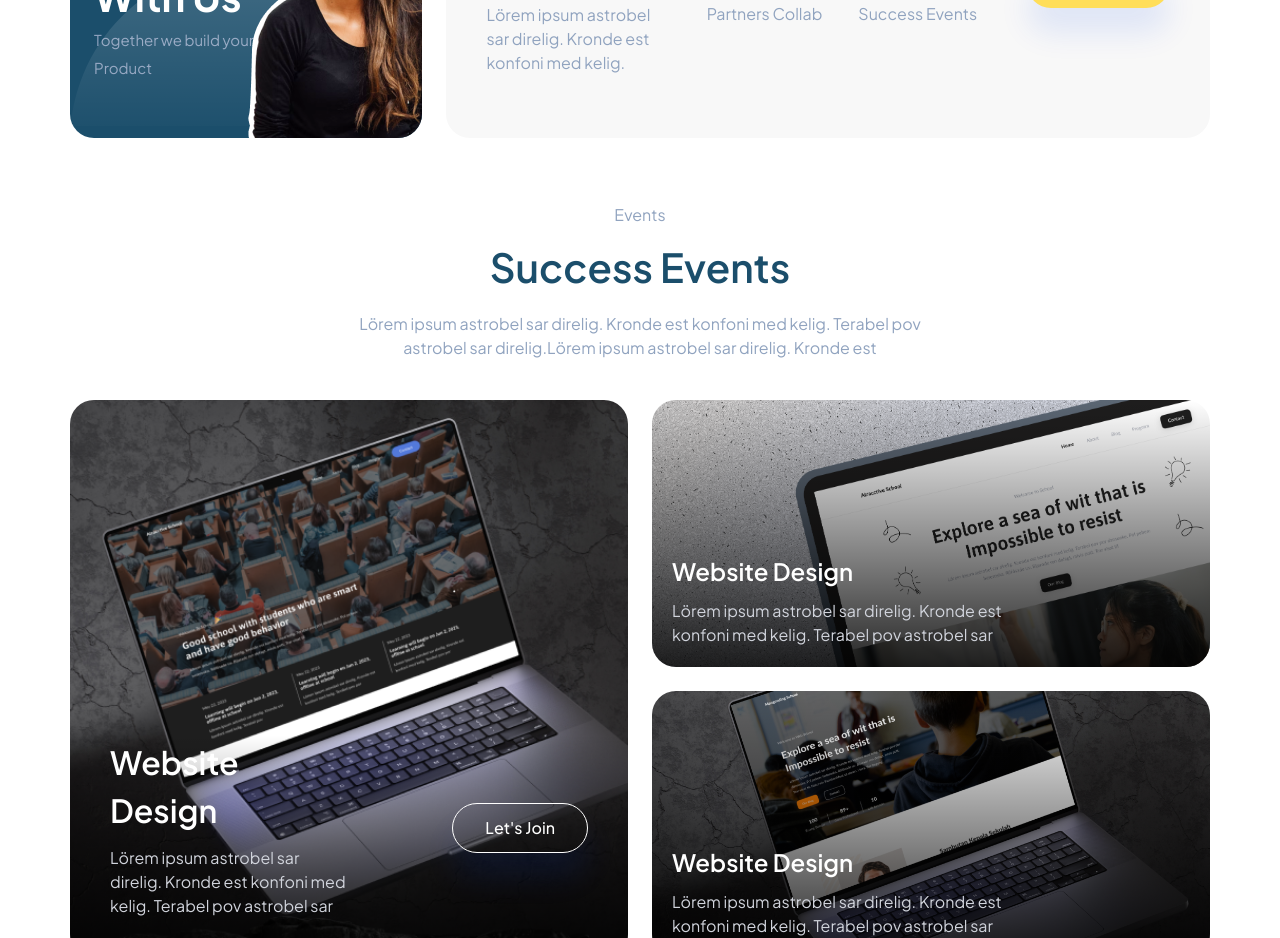
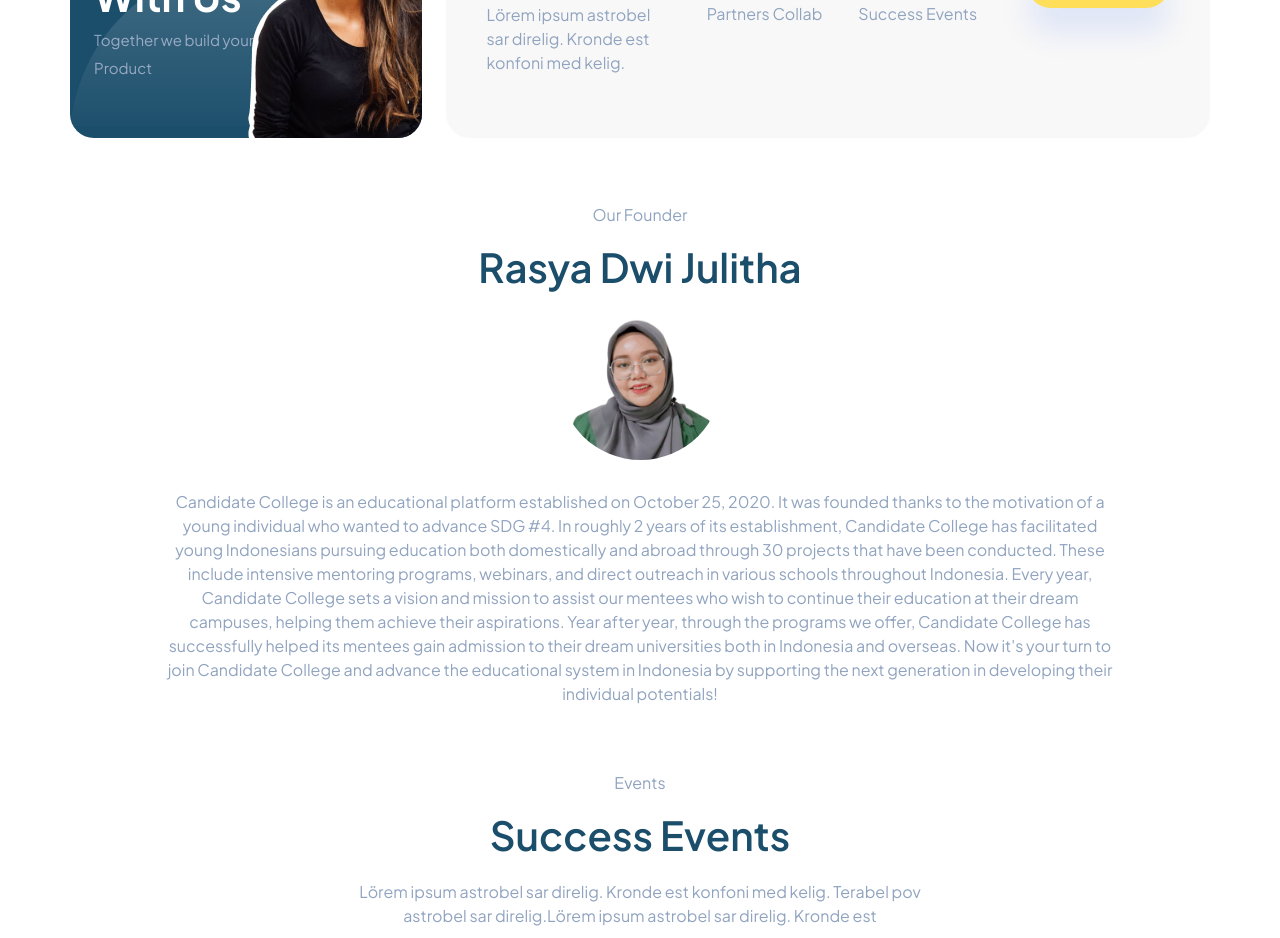
Before and after one commit to candidatecollege/candidate-college, a Next.js app: page /about in a window 1280 px wide. Shown: the part 1060-1998 px from the top of the page. Built offline with nearby package versions, Linux system fonts and the light colour scheme.

Commit message:
build founder section

```diff
--- a/src/app/about/page.tsx
+++ b/src/app/about/page.tsx
@@ -167,6 +167,42 @@ const About = () => {
         </div>
       </section>
 
+      {/* Founder */}
+      <section className="w-full h-full bg-white md:px-[70px] px-5 pt-[65px]">
+        <h3 className="text-[#90A3BF] xl:text-base text-sm font-normal text-center">
+          Our Founder
+        </h3>
+        <h2 className="text-primary xl:text-[40px] text-[36px] font-semibold text-center pt-[10px]">
+          Rasya Dwi Julitha
+        </h2>
+        <div className="flex justify-center">
+          <Image
+            src="/decoration/founder.jpeg"
+            alt="Founder"
+            className="object-contain rounded-full"
+            width={163}
+            height={163}
+          />
+        </div>
+        <p className="text-[#90A3BF] xl:text-base text-sm font-normal leading-7 text-center m-auto lg:w-5/6 md:w-4/5 w-[95%] pt-[30px]">
+          Candidate College is an educational platform established on October
+          25, 2020. It was founded thanks to the motivation of a young
+          individual who wanted to advance SDG #4. In roughly 2 years of its
+          establishment, Candidate College has facilitated young Indonesians
+          pursuing education both domestically and abroad through 30 projects
+          that have been conducted. These include intensive mentoring programs,
+          webinars, and direct outreach in various schools throughout Indonesia.
+          Every year, Candidate College sets a vision and mission to assist our
+          mentees who wish to continue their education at their dream campuses,
+          helping them achieve their aspirations. Year after year, through the
+          programs we offer, Candidate College has successfully helped its
+          mentees gain admission to their dream universities both in Indonesia
+          and overseas. Now it's your turn to join Candidate College and advance
+          the educational system in Indonesia by supporting the next generation
+          in developing their individual potentials!
+        </p>
+      </section>
+
       {/* Events */}
       <section className="w-full h-full bg-white md:px-[70px] px-5 pt-[65px]">
         <h3 className="text-[#90A3BF] xl:text-base text-sm font-normal text-center">
@@ -323,7 +359,7 @@ const About = () => {
 
         <div className="mt-[105px] w-full">
           <Swiper
-            slidesPerView={'auto'}
+            slidesPerView={"auto"}
             spaceBetween={55}
             centeredSlides={true}
             grabCursor={true}
@@ -421,7 +457,7 @@ const About = () => {
 
       {/* Footer */}
       <div className="w-full bg-primary">
-      <Footer />
+        <Footer />
       </div>
     </main>
   );
```
Also changed, not shown: public/decoration/founder.jpeg (added).
